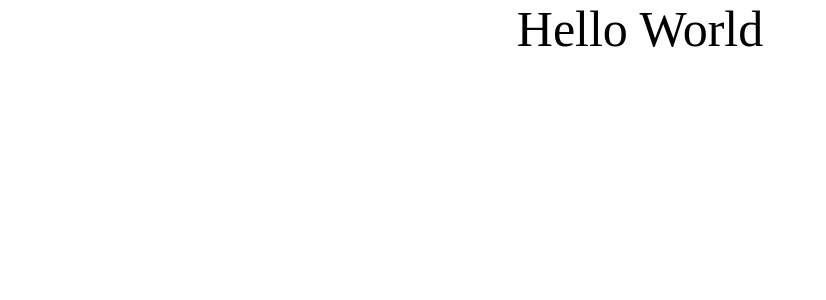
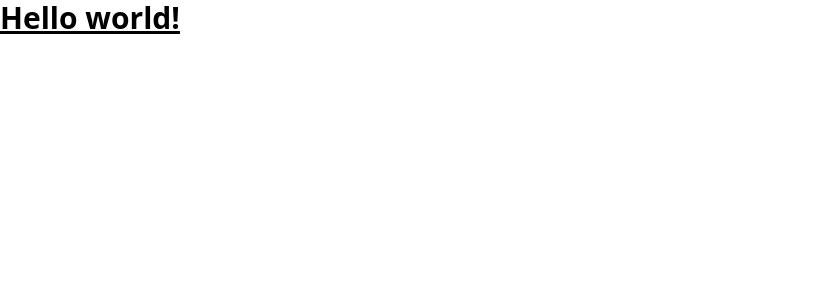
Before and after one commit to Eyupcantasdelen/NetPazar, a React (Create React App) app: page / in a window 1280 px wide. Shown: the top 300 px of the page, without its empty margins (0-826 px from the left). Built offline with nearby package versions, Linux system fonts and the light colour scheme.

Commit message:
added tailwind.css

```diff
--- a/package.json
+++ b/package.json
@@ -39,5 +39,8 @@
       "last 1 firefox version",
       "last 1 safari version"
     ]
+  },
+  "devDependencies": {
+    "tailwindcss": "^3.4.14"
   }
 }
--- a/src/App.css
+++ /dev/null
@@ -1,4 +0,0 @@
-.app {
- font-size: 50px;
- text-align: center;
-}
--- a/src/App.js
+++ b/src/App.js
@@ -1,10 +1,8 @@
-import './App.css';
-
 function App() {
   return (
-    <div className='app'>
-      Hello World
-    </div>
+    <h1 class="text-3xl font-bold underline">
+    Hello world!
+  </h1>
   );
 }
 
--- a/src/index.css
+++ b/src/index.css
@@ -1,3 +1,6 @@
 body {
   margin: 0;
 }
+@tailwind base;
+@tailwind components;
+@tailwind utilities;
--- /dev/null
+++ b/tailwind.config.js
@@ -0,0 +1,8 @@
+/** @type {import('tailwindcss').Config} */
+module.exports = {
+  content: ["./src/**/*.{html,js}"],
+  theme: {
+    extend: {},
+  },
+  plugins: [],
+}
```
Also changed, not shown: 1 other file (tests, documents, lock files or other folders).
